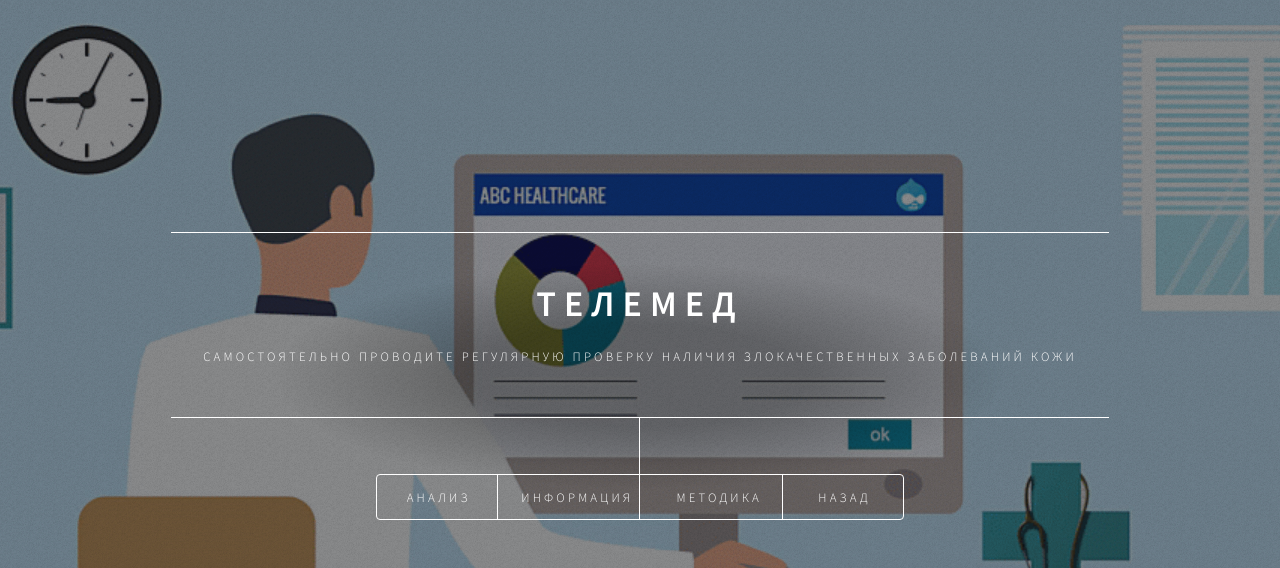
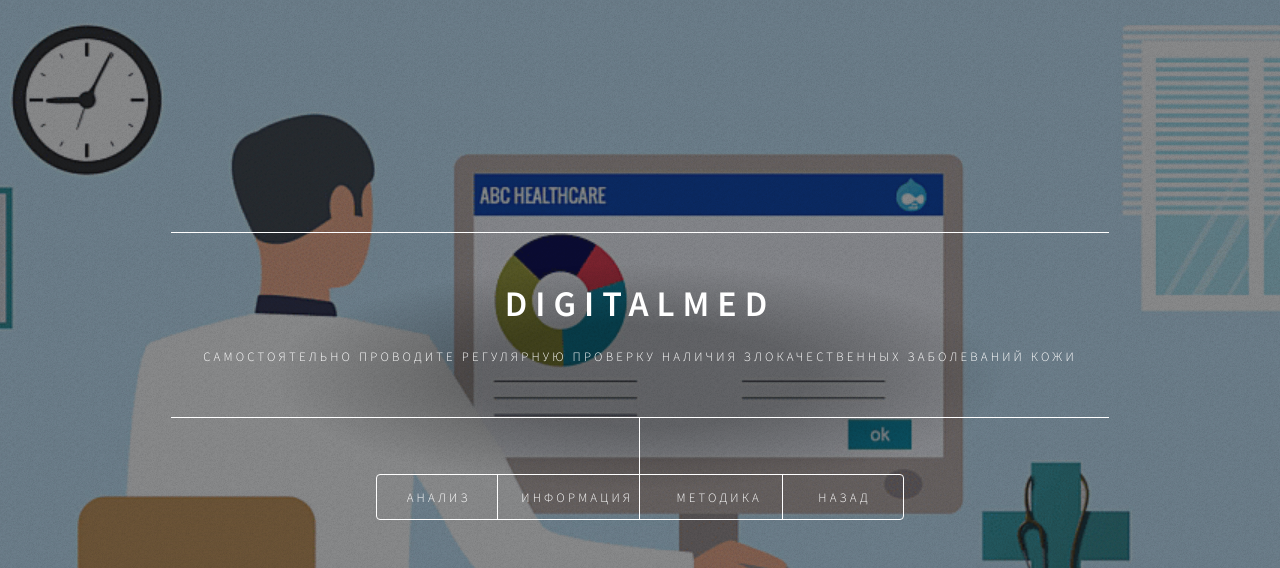
Before and after one commit to ergottli/tel_med, a Flask app: page / in a window 1280 px wide. Shown: the top 568 px of the page. Run offline with Flask 2, Linux system fonts and the light colour scheme; parts of the project's set-up code (start-up, migrations or seed data) failed here and were passed over; some libraries are stand-ins or nearby versions.

Commit message:
DigitalMed

```diff
--- a/templates/index.html
+++ b/templates/index.html
@@ -13,7 +13,7 @@
 					<header id="header">
 						<div class="content">
 							<div class="inner">
-								<h1>Телемед</h1>
+								<h1>DigitalMed</h1>
 								<p>Самостоятельно проводите регулярную проверку наличия злокачественных заболеваний кожи</p>
 							</div>
 						</div>
@@ -22,7 +22,7 @@
 								<li><a href="#intro">Анализ</a></li>
 								<li><a href="#work">Информация</a></li>
 								<li><a href="#about">Методика</a></li>
-								<li><a href="#">Назад</a></li>
+								<li><a href="https://digitalmed.eu.ngrok.io">Назад</a></li>
 							</ul>
 						</nav>
 					</header>
```
Also changed, not shown: templates/result.html (+1 -1 lines).
